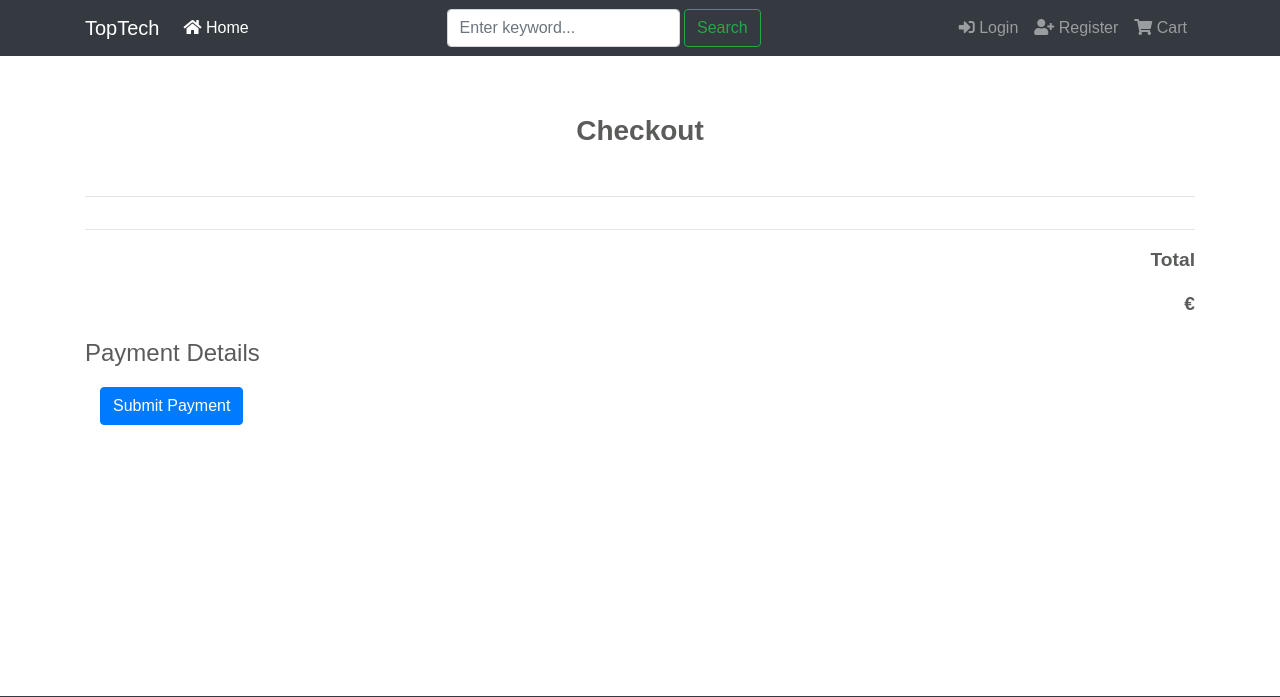
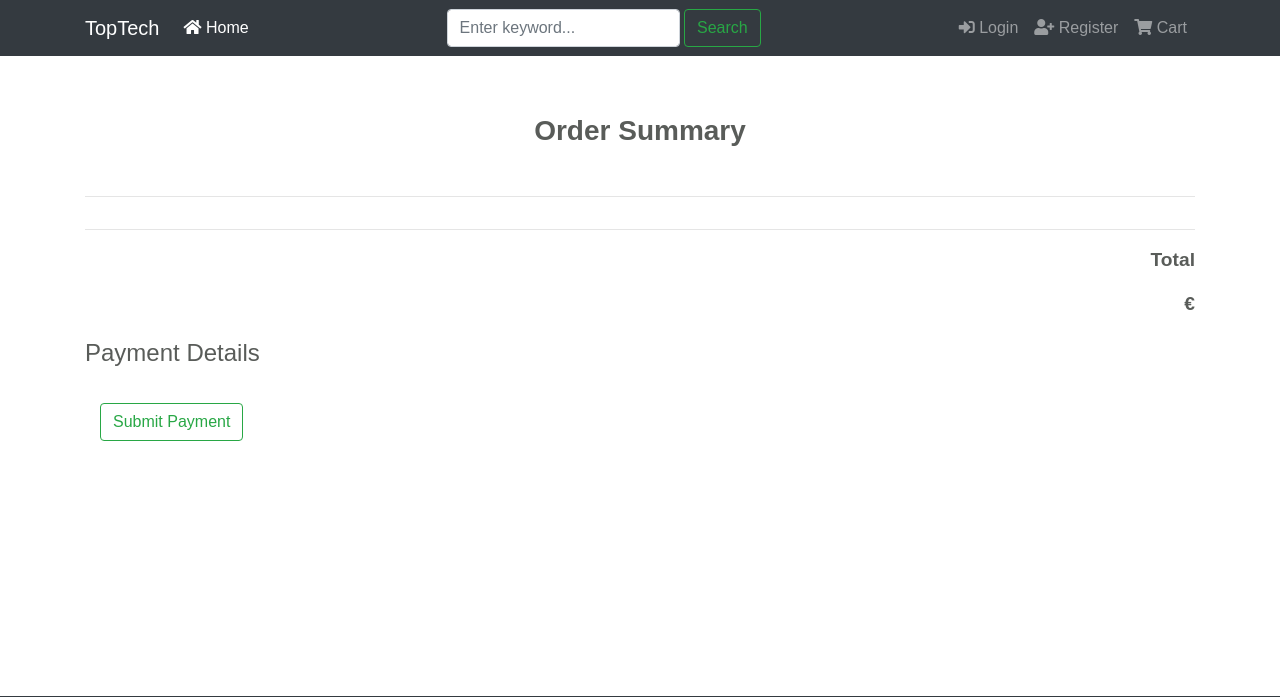
Before and after one commit to adrian80z/e-commerce, a Django app: template checkout/templates/checkout.html in a window 1280 px wide. Shown: the top 697 px of the page. Run offline with Django 3.2, Linux system fonts and the light colour scheme; the template is opened without the code that fills it, so the values that code supplies are empty; some libraries are stand-ins or nearby versions.

Commit message:
comments added

```diff
--- a/checkout/templates/checkout.html
+++ b/checkout/templates/checkout.html
@@ -15,7 +15,7 @@
 {% block page_title %} TopTech | Checkout {% endblock %}
 
 {% block page_heading %}
-<h1 class=" heading text-center cart-bottom">Checkout</h1>
+<h1 class=" heading text-center cart-bottom">Order Summary</h1>
 <hr />
 {% endblock %}
 
@@ -25,17 +25,21 @@
     <div class="col-sm-12 col-md-4 col-lg-4 text-md-right">
         <div class="product" style="background-image: url('{{ MEDIA_URL }}{{ item.product.image}}')"></div>
     </div>
+    <!--/column-->
     <div class="col-sm-12 col-md-4 col-lg-4 text-md-right">
         <div class="align">
             <p class="product-description">{{ item.product.name }}</p>
         </div>
     </div>
+    <!--/column-->
     <div class="col-sm-12 col-md-4 col-lg-4 align text-md-right">
         <span class="product-space">
             <b>{{ item.quantity }} x &euro; {{ item.product.price }}</b></span>
     </div>
+    <!--/column-->
     {% endfor %}
 </div>
+<!--/row-->
 <hr />
 <div class="row summary">
     <div class="col-sm-12 text-md-right text-sm-right">
@@ -43,34 +47,35 @@
         <p>&euro; {{ total }}</p>
     </div>
 </div>
-
-
-
-
-
-
-
-
-
-
+<div class="clearfix"></div>
+<!--/row summary-->
+<div class="row">
+    <div class="col-sm-12">
         <form role="form" method="post" id="payment-form" action="{% url 'checkout' %}">
             <legend>Payment Details</legend>
-
             <div id="credit-card-errors" style="display: none;">
-        <div class="alert-message block-message error" id="stripe-error-message"></div>
+                <!-- <div class="alert-message block-message error" id="stripe-error-message"></div> -->
             </div>
-
-    <div class="form-group col-md-6">
+            <!--/column-->
+            <div class="form-group col-md-6 left">
                 {{ order_form | as_bootstrap }}
             </div>
-
-    <div class="form-group col-md-6">
+            <!--/column-->
+            <div class="form-group col-md-6 right">
                 {{ payment_form | as_bootstrap }}
             </div>
-
+            <!--/column-->
             {% csrf_token %}
+            <div class="clearfix"></div>
             <div class="form-group col-md-12">
-        <input class=" btn btn-primary" id="submit_payment_btn" name="commit" type="submit" value="Submit Payment">
+                <input class=" btn btn-outline-success" id="submit_payment_btn" name="commit" type="submit"
+                    value="Submit Payment">
             </div>
+            <!--/column-->
         </form>
+        <!--/form-->
         {% endblock %}
+    </div>
+    <!--/column-->
+</div>
+<!--/row-->
```
Lines whose indentation alone changed are shown as unchanged.
